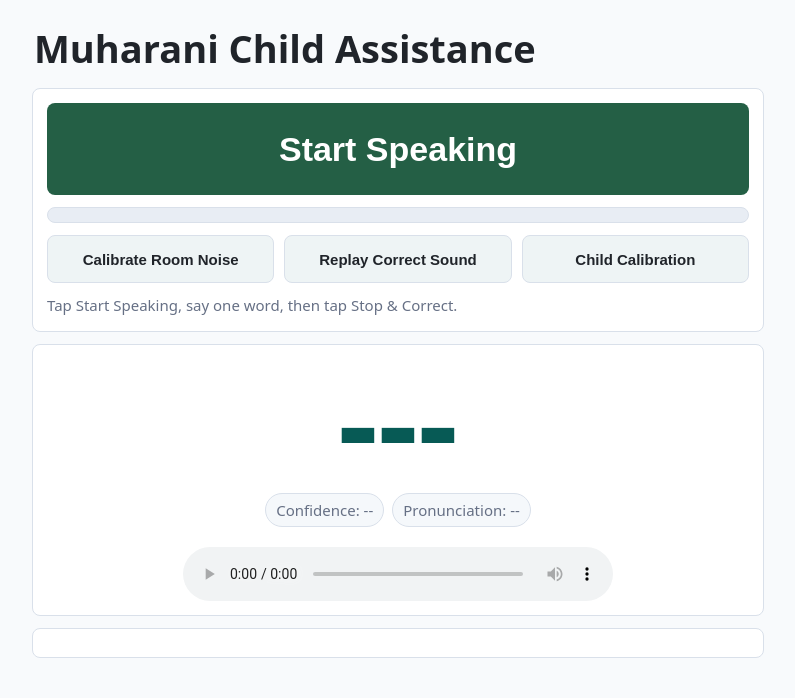
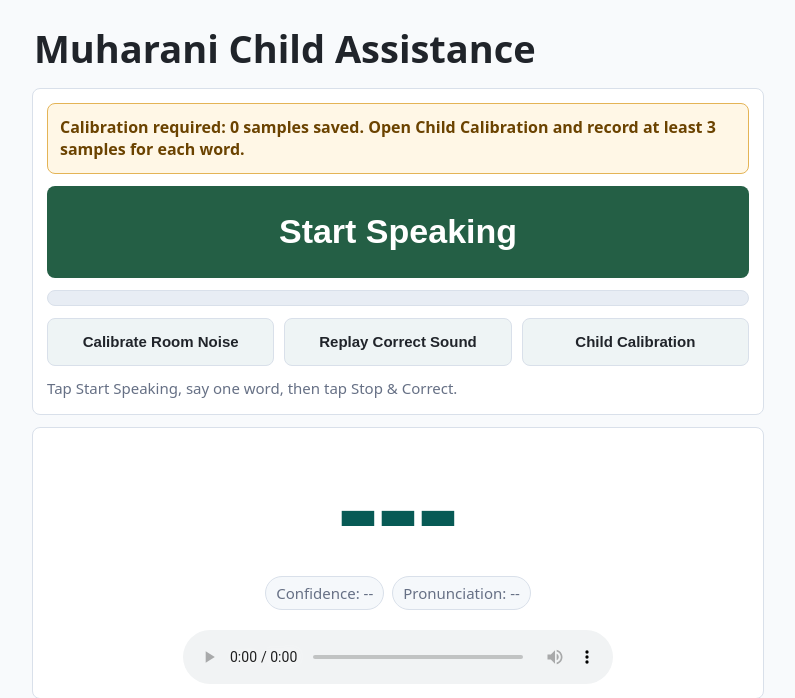
Before and after one commit to jatin2088/kulvinder_ASR, a Flask app: template templates/index.html in a window 1280 px wide. Shown: the top 698 px of the page, without its empty margins (242-1037 px from the left). Run offline with Flask 3, Linux system fonts and the light colour scheme; the template is opened without the code that fills it: most values are stand-ins (such as "Sample title", 1, 10 or a date in 2020); parts of the project's set-up code (start-up, migrations or seed data) failed here and were passed over.

Commit message:
Require calibration before live recognition

```diff
--- a/render.yaml
+++ b/render.yaml
@@ -5,3 +5,7 @@ services:
     plan: free
     buildCommand: pip install -r requirements-render.txt
     startCommand: gunicorn app:app --bind 0.0.0.0:$PORT --timeout 120
+    disk:
+      name: app-data
+      mountPath: /opt/render/project/src/data
+      sizeGB: 1
--- a/templates/index.html
+++ b/templates/index.html
@@ -95,6 +95,17 @@
       min-height: 22px;
       font-size: 15px;
     }
+    .setup-warning {
+      display: none;
+      border: 1px solid #e4b456;
+      background: #fff7e6;
+      color: #6b4300;
+      border-radius: 8px;
+      padding: 12px;
+      font-weight: 700;
+      line-height: 1.4;
+    }
+    .setup-warning.visible { display: block; }
     .result {
       min-height: 250px;
       display: grid;
@@ -177,6 +188,7 @@
     <h1>Muharani Child Assistance</h1>
 
     <section class="record-panel">
+      <div id="setupWarning" class="setup-warning"></div>
       <button id="speakButton" class="speak-button">Start Speaking</button>
       <div class="level" aria-label="Microphone level"><div id="levelFill"></div></div>
       <div class="actions">
@@ -208,6 +220,7 @@
 
   <script>
     const speakButton = document.getElementById("speakButton");
+    const setupWarning = document.getElementById("setupWarning");
     const noiseButton = document.getElementById("noiseButton");
     const replayButton = document.getElementById("replayButton");
     const calibrationButton = document.getElementById("calibrationButton");
@@ -237,6 +250,7 @@
     let calibration = null;
     let lastAccepted = null;
     let lastResult = null;
+    let feedbackSamples = 0;
 
     words.forEach((word, index) => {
       const option = document.createElement("option");
@@ -246,6 +260,23 @@
     });
 
     function setStatus(text) { statusEl.textContent = text; }
+
+    async function refreshHealth() {
+      try {
+        const response = await fetch("/health", { cache: "no-store" });
+        const health = await response.json();
+        feedbackSamples = Number(health.feedback_samples || 0);
+        if (feedbackSamples < 150) {
+          setupWarning.classList.add("visible");
+          setupWarning.textContent = `Calibration required: ${feedbackSamples} samples saved. Open Child Calibration and record at least 3 samples for each word.`;
+        } else {
+          setupWarning.classList.remove("visible");
+        }
+      } catch {
+        setupWarning.classList.add("visible");
+        setupWarning.textContent = "Could not check calibration status.";
+      }
+    }
 
     async function ensureMic() {
       if (audioContext && stream) return;
@@ -344,6 +375,11 @@
     }
 
     async function startRecording() {
+      if (feedbackSamples < 150) {
+        setStatus("Please complete Child Calibration first.");
+        window.location.href = "/calibrate";
+        return;
+      }
       await ensureMic();
       await audioContext.resume();
       chunks = [];
@@ -503,12 +539,14 @@
         const result = await response.json();
         if (!response.ok) throw new Error(result.error || "Could not save label");
         setStatus(`Saved correction: ${result.word}`);
+        refreshHealth();
       } catch (error) {
         setStatus(error.message);
       } finally {
         saveFeedbackButton.disabled = false;
       }
     });
+    refreshHealth();
   </script>
 </body>
 </html>
```
Also changed, not shown: README.md.
